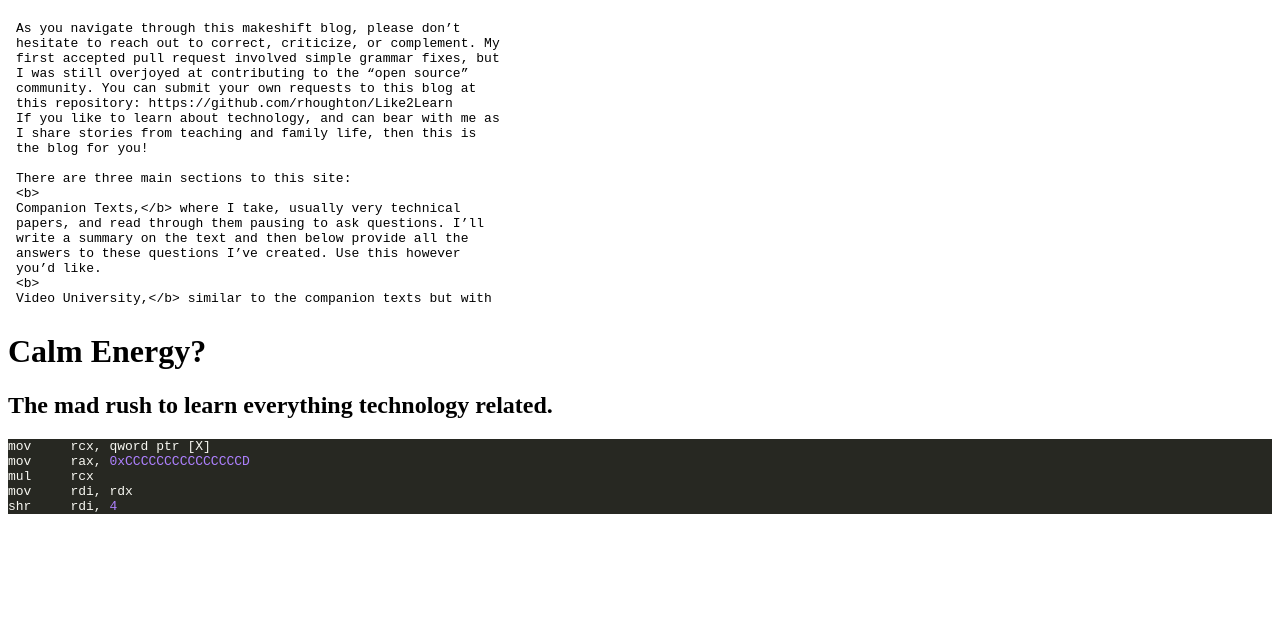
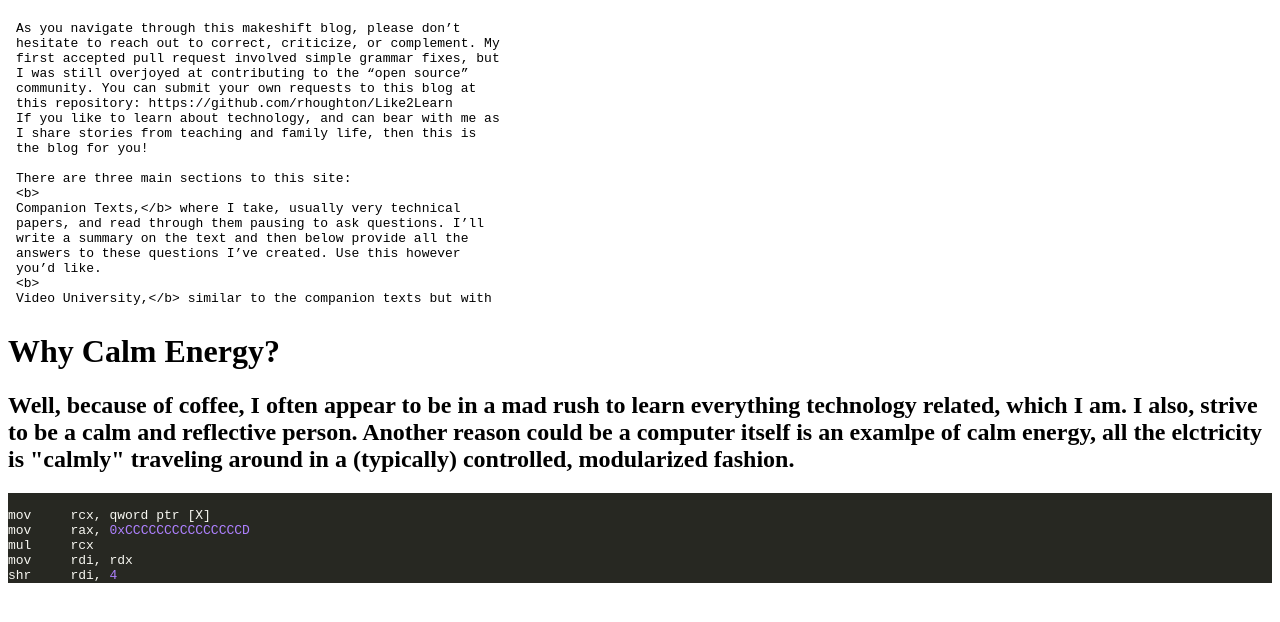
Before and after one commit to rhoughton/Like2Learn, a plain HTML site: page index.html in a window 1280 px wide. Drawn offline with Linux system fonts and the light colour scheme.

Commit message:
Update index.html

```diff
--- a/index.html
+++ b/index.html
@@ -8,11 +8,13 @@
 width="500" style="height: 300px">
 <a href="/path_to_text_file/text.txt">No Support?</a>
 </object>
-		<h1>Calm Energy? </h1>
-		<h2>The mad rush to learn everything technology related. </h2>
+		<h1>Why Calm Energy? </h1>
+		<h2>Well, because of coffee, I often appear to be in a mad rush to learn everything technology related, which I am. I also, strive to be a calm and reflective person.
+		Another reason could be a computer itself is an examlpe of calm energy, all the elctricity is "calmly" traveling around in a (typically) controlled, modularized fashion.</h2>
 
 <! ––This is how you show code in html––>
-<div class="highlight"><pre style="color:#f8f8f2;background-color:#272822;-moz-tab-size:4;-o-tab-size:4;tab-size:4"><code class="language-C" data-lang="C">mov     rcx, qword ptr [X]
+<div class="highlight"><pre style="color:#f8f8f2;background-color:#272822;-moz-tab-size:4;-o-tab-size:4;tab-size:4"><code class="language-C" data-lang="C">
+mov     rcx, qword ptr [X]
 mov     rax, <span style="color:#ae81ff">0xCCCCCCCCCCCCCCCD</span>
 mul     rcx
 mov     rdi, rdx
```
